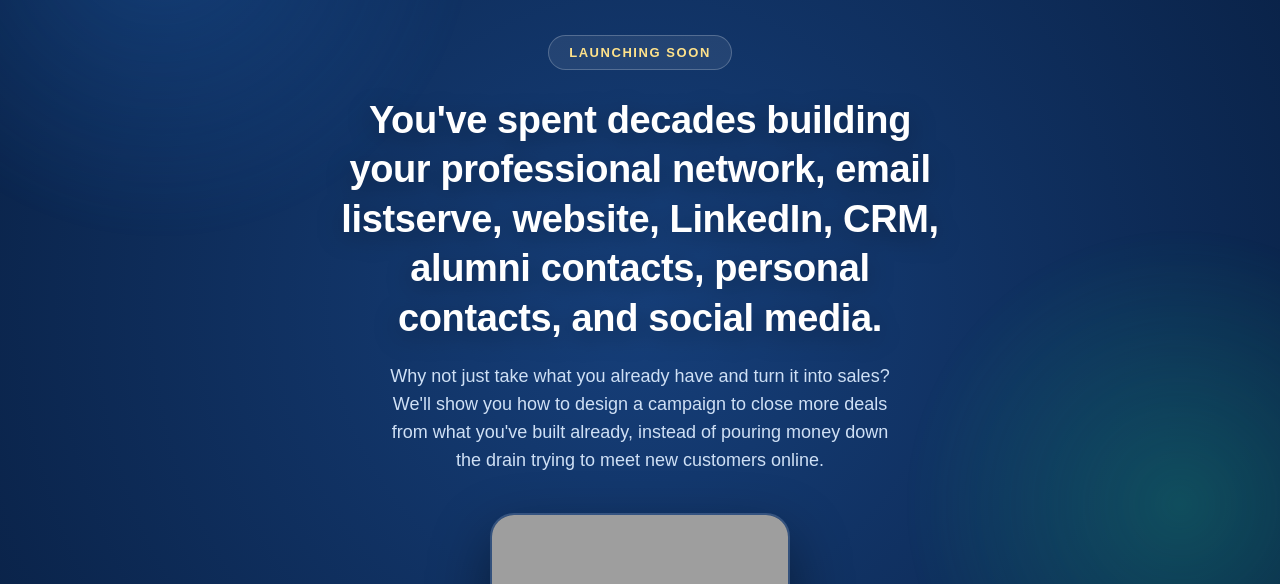
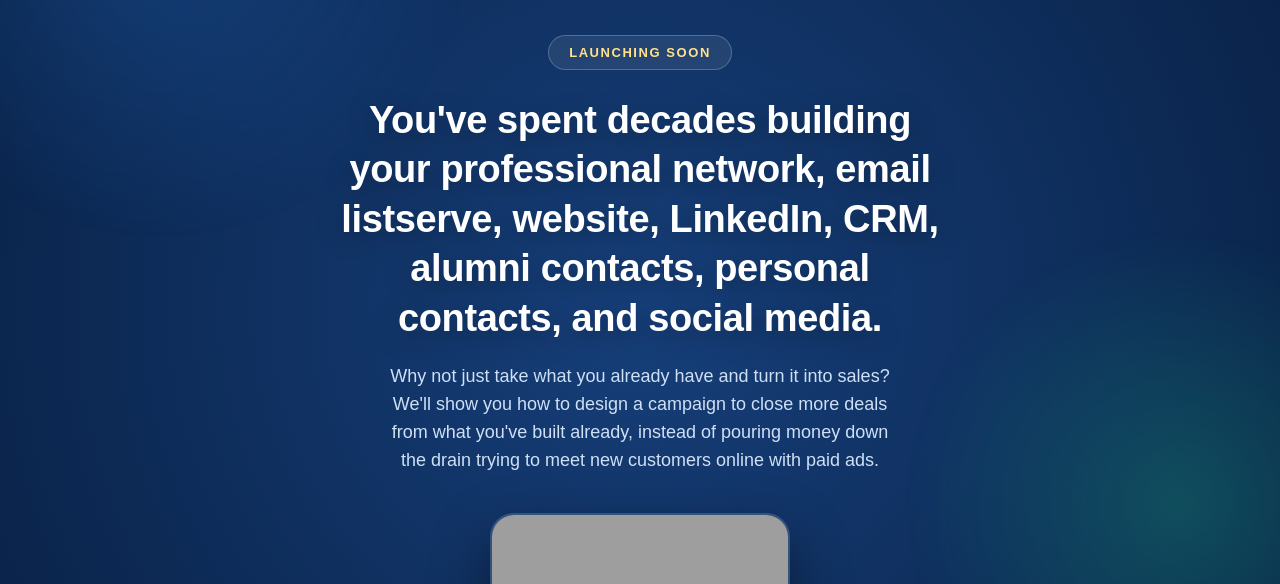
Before and after one commit to petergruskin84/VPforSales, a plain HTML site: page index.html in a window 1280 px wide. Shown: the part 216-800 px from the top of the page. Drawn offline with Linux system fonts and the light colour scheme; grey boxes are pictures that could not be loaded.

Commit message:
Update index.html

```diff
--- a/index.html
+++ b/index.html
@@ -230,7 +230,7 @@
     <p class="sub">
       Why not just take what you already have and turn it into sales? We'll show you how to
       design a campaign to close more deals from what you've built already, instead of
-      pouring money down the drain trying to meet new customers online.
+      pouring money down the drain trying to meet new customers online with paid ads.
     </p>
 
     <div class="video-wrap">
```
